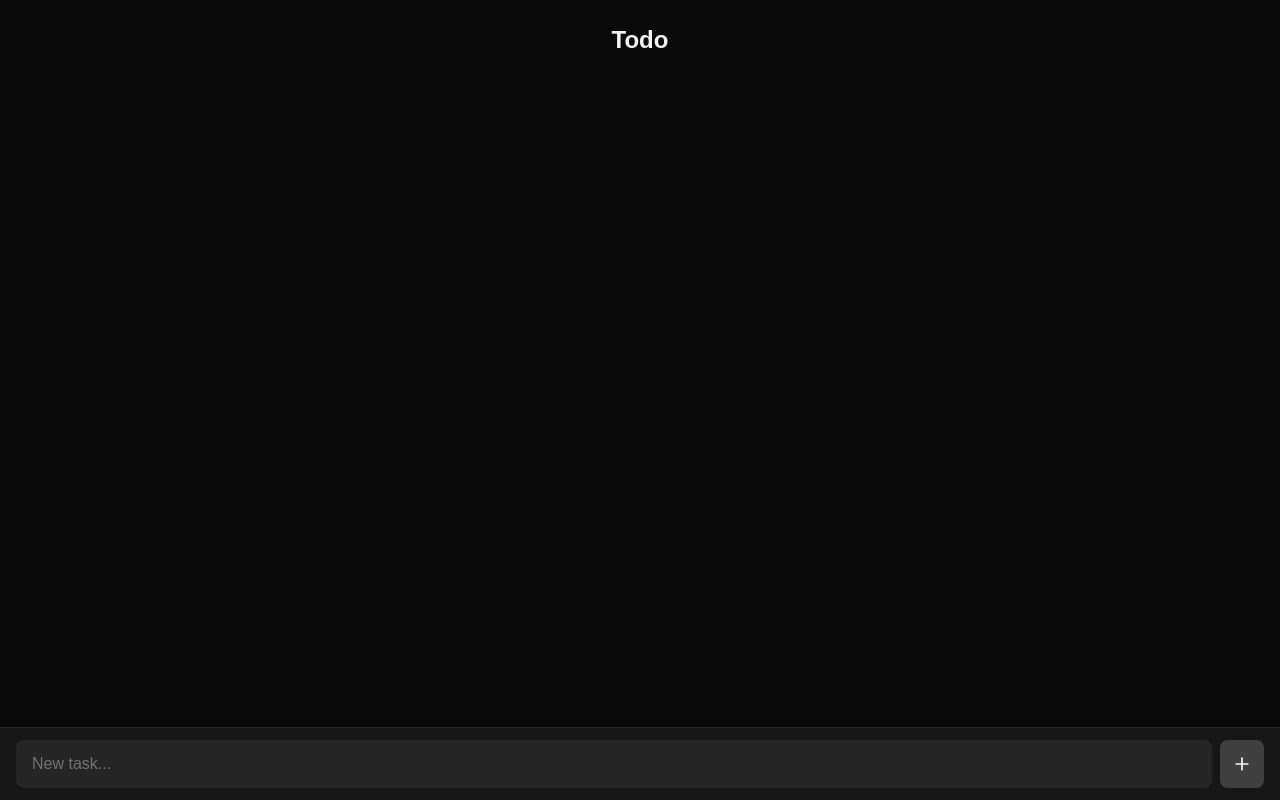
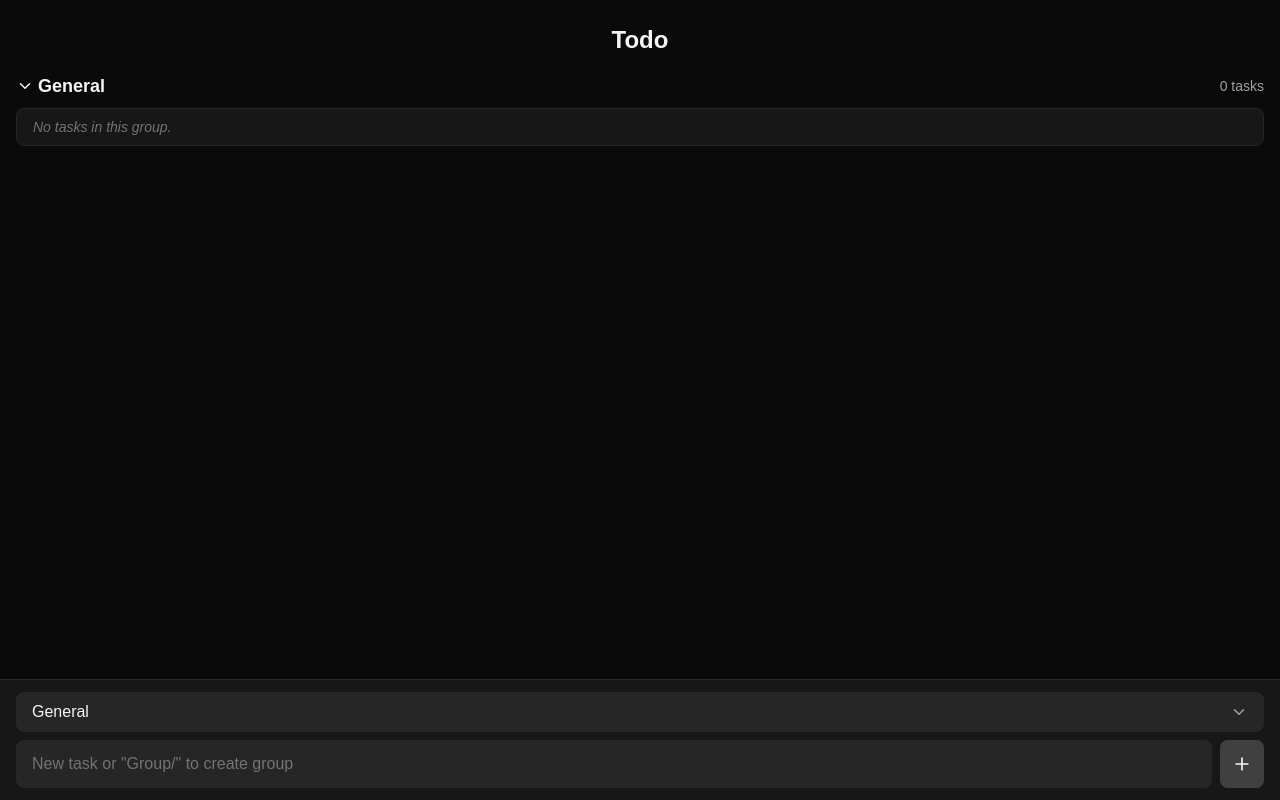
Before and after one commit to theMohmd/pwa-template, a Next.js app: page / in a window 1280 px wide. Built offline with nearby package versions, Linux system fonts and the light colour scheme.

Commit message:
feat: group

```diff
--- a/src/app/page.tsx
+++ b/src/app/page.tsx
@@ -1,92 +1,230 @@
 "use client";
-import { useState, useEffect } from "react";
+import { useRef, useState, useEffect } from "react";
 import {
   DragDropContext,
   Droppable,
   Draggable,
   DropResult,
 } from "@hello-pangea/dnd";
-import { Plus, Trash2, Check, GripVerticalIcon } from "lucide-react";
+import {
+  Plus,
+  Trash2,
+  Check,
+  GripVerticalIcon,
+  ChevronDown,
+  ChevronRight,
+  ChevronUp,
+} from "lucide-react";
 
 interface Todo {
   id: number;
   text: string;
   completed: boolean;
+  group: string;
 }
 
 const TodoPage = () => {
   const [todos, setTodos] = useState<Todo[]>([]);
-  const [newTodo, setNewTodo] = useState("");
+  const [groups, setGroups] = useState<string[]>(["General"]);
+  const [selectedGroup, setSelectedGroup] = useState("General");
+  const [collapsedGroups, setCollapsedGroups] = useState<{
+    [group: string]: boolean;
+  }>({});
+  const [inputValue, setInputValue] = useState("");
+  const [showGroupDropdown, setShowGroupDropdown] = useState(false);
+
+  const dropdownRef = useRef<HTMLDivElement>(null);
 
   useEffect(() => {
-    const storedTodos = localStorage.getItem("todos");
-    if (storedTodos) {
-      setTodos(JSON.parse(storedTodos));
+    const handleClickOutside = (event: MouseEvent) => {
+      if (
+        dropdownRef.current &&
+        !dropdownRef.current.contains(event.target as Node)
+      ) {
+        setShowGroupDropdown(false);
       }
+    };
+
+    document.addEventListener("mousedown", handleClickOutside);
+    return () => {
+      document.removeEventListener("mousedown", handleClickOutside);
+    };
   }, []);
 
+  // Load from localStorage
+  useEffect(() => {
+    const storedTodos = localStorage.getItem("todos");
+    const storedGroups = localStorage.getItem("groups");
+    const storedCollapsed = localStorage.getItem("collapsedGroups");
+
+    if (storedTodos) setTodos(JSON.parse(storedTodos));
+    if (storedGroups) setGroups(JSON.parse(storedGroups));
+    if (storedCollapsed) setCollapsedGroups(JSON.parse(storedCollapsed));
+  }, []);
+
+  // Save to localStorage
   useEffect(() => {
     localStorage.setItem("todos", JSON.stringify(todos));
-  }, [todos]);
+    localStorage.setItem("groups", JSON.stringify(groups));
+    localStorage.setItem("collapsedGroups", JSON.stringify(collapsedGroups));
+  }, [todos, groups, collapsedGroups]);
 
-  const addTodo = () => {
-    if (!newTodo.trim()) return;
-    const newTodoItem: Todo = {
+  // Add task
+  const addTodo = (text: string) => {
+    const newTodo: Todo = {
       id: Date.now(),
-      text: newTodo,
+      text: text.trim(),
       completed: false,
+      group: selectedGroup,
     };
-    setTodos((prev) => [...prev, newTodoItem]);
-    setNewTodo("");
+    setTodos((prev) => [...prev, newTodo]);
   };
 
+  // Add group
+  const addGroup = (name: string) => {
+    const newGroup = name.trim();
+    if (!newGroup || groups.includes(newGroup)) return;
+    setGroups((prev) => [...prev, newGroup]);
+    setSelectedGroup(newGroup);
+  };
+
+  // Input enter handler
+  const handleInputSubmit = () => {
+    const trimmed = inputValue.trim();
+    if (!trimmed) return;
+
+    if (trimmed.endsWith("/")) {
+      addGroup(trimmed.slice(0, -1));
+    } else {
+      addTodo(trimmed);
+    }
+
+    setInputValue("");
+  };
+
+  // Toggle todo complete
   const toggleCompletion = (id: number) => {
     setTodos((prev) =>
       prev.map((todo) =>
-        todo.id === id ? { ...todo, completed: !todo.completed } : todo
-      )
+        todo.id === id ? { ...todo, completed: !todo.completed } : todo,
+      ),
     );
   };
 
+  // Delete todo
   const removeTodo = (id: number) => {
     setTodos((prev) => prev.filter((todo) => todo.id !== id));
   };
 
+  // Collapse/expand group
+  const toggleCollapse = (group: string) => {
+    setCollapsedGroups((prev) => ({
+      ...prev,
+      [group]: !prev[group],
+    }));
+  };
+
+  // DRAG & DROP HANDLER
   const handleDragEnd = (result: DropResult) => {
-    if (!result.destination) return;
+    const { source, destination, draggableId, type } = result;
 
-    const newTodos = Array.from(todos);
-    const [movedItem] = newTodos.splice(result.source.index, 1);
-    newTodos.splice(result.destination.index, 0, movedItem);
+    if (!destination) return;
 
-    setTodos(newTodos);
+    // Reorder groups
+    if (type === "group") {
+      const newGroups = Array.from(groups);
+      const [moved] = newGroups.splice(source.index, 1);
+      newGroups.splice(destination.index, 0, moved);
+      setGroups(newGroups);
+      return;
+    }
+
+    // Move or reorder todos
+    const draggedTodoId = parseInt(draggableId);
+    const draggedTodo = todos.find((t) => t.id === draggedTodoId);
+    if (!draggedTodo) return;
+
+    const filteredTodos = todos.filter((t) => t.id !== draggedTodoId);
+    const destinationGroupTodos = filteredTodos.filter(
+      (t) => t.group === destination.droppableId,
+    );
+
+    destinationGroupTodos.splice(destination.index, 0, {
+      ...draggedTodo,
+      group: destination.droppableId,
+    });
+
+    const updatedTodos = [
+      ...filteredTodos.filter((t) => t.group !== destination.droppableId),
+      ...destinationGroupTodos,
+    ];
+
+    setTodos(updatedTodos);
   };
 
   return (
     <div className="min-h-dvh flex flex-col bg-neutral-950 px-4 py-6 text-neutral-100">
       <div className="text-center text-2xl font-bold mb-4">Todo</div>
 
-      <div className="flex-1 overflow-y-auto pb-28">
+      <div className="flex-1 overflow-y-auto pb-40">
         <DragDropContext onDragEnd={handleDragEnd}>
-          <Droppable droppableId="todos">
+          <Droppable droppableId="group-droppable" type="group">
             {(provided) => (
+              <div {...provided.droppableProps} ref={provided.innerRef}>
+                {groups.map((group, index) => {
+                  const groupTodos = todos
+                    .filter((todo) => todo.group === group)
+                    .sort((a, b) => a.id - b.id);
+                  const isCollapsed = collapsedGroups[group];
+
+                  return (
+                    <Draggable draggableId={group} index={index} key={group}>
+                      {(dragProvided) => (
+                        <div
+                          ref={dragProvided.innerRef}
+                          {...dragProvided.draggableProps}
+                          className="mb-6"
+                        >
+                          <div
+                            {...dragProvided.dragHandleProps}
+                            onClick={() => toggleCollapse(group)}
+                            className="flex justify-between items-center cursor-pointer mb-2"
+                          >
+                            <h2 className="text-lg font-semibold flex items-center gap-1">
+                              {isCollapsed ? (
+                                <ChevronRight size={18} />
+                              ) : (
+                                <ChevronDown size={18} />
+                              )}
+                              {group}
+                            </h2>
+                            <span className="text-sm text-neutral-400">
+                              {groupTodos.length} tasks
+                            </span>
+                          </div>
+
+                          {!isCollapsed && (
+                            <Droppable droppableId={group} type="todo">
+                              {(todoProvided) => (
                                 <ul
-                className="space-y-4"
-                {...provided.droppableProps}
-                ref={provided.innerRef}
+                                  {...todoProvided.droppableProps}
+                                  ref={todoProvided.innerRef}
+                                  className="space-y-4 min-h-[48px]"
                                 >
-                {todos.map((todo, index) => (
+                                  {groupTodos.map((todo, todoIndex) => (
                                     <Draggable
                                       key={todo.id}
                                       draggableId={todo.id.toString()}
-                    index={index}
+                                      index={todoIndex}
                                     >
                                       {(provided, snapshot) => (
                                         <li
                                           ref={provided.innerRef}
                                           {...provided.draggableProps}
                                           className={`flex items-center justify-between p-4 rounded-xl bg-neutral-800 shadow transition ${
-                          snapshot.isDragging ? "shadow-lg" : ""
+                                            snapshot.isDragging
+                                              ? "shadow-lg"
+                                              : ""
                                           }`}
                                         >
                                           <div
@@ -109,13 +247,17 @@ const TodoPage = () => {
 
                                           <div className="flex items-center gap-3 ml-4">
                                             <button
-                            onClick={() => toggleCompletion(todo.id)}
+                                              onClick={() =>
+                                                toggleCompletion(todo.id)
+                                              }
                                               className="text-neutral-400 hover:text-neutral-300"
                                             >
                                               <Check size={20} />
                                             </button>
                                             <button
-                            onClick={() => removeTodo(todo.id)}
+                                              onClick={() =>
+                                                removeTodo(todo.id)
+                                              }
                                               className="text-neutral-400 hover:text-neutral-300"
                                             >
                                               <Trash2 size={20} />
@@ -125,30 +267,106 @@ const TodoPage = () => {
                                       )}
                                     </Draggable>
                                   ))}
+                                  {groupTodos.length === 0 && (
+                                    <li className="text-sm text-neutral-500 italic px-4 py-2 rounded-lg bg-neutral-900 border border-neutral-800">
+                                      No tasks in this group.
+                                    </li>
+                                  )}
+                                  {todoProvided.placeholder}
+                                </ul>
+                              )}
+                            </Droppable>
+                          )}
+                        </div>
+                      )}
+                    </Draggable>
+                  );
+                })}
                 {provided.placeholder}
-              </ul>
+              </div>
             )}
           </Droppable>
         </DragDropContext>
       </div>
 
-      <div className="fixed bottom-0 left-0 right-0 bg-neutral-900 border-t border-neutral-800 px-4 py-3">
+      {/* BOTTOM BAR */}
+      <div className="fixed bottom-0 left-0 right-0 bg-neutral-900 border-t border-neutral-800 px-4 py-3 space-y-2 z-20">
+        {/* Custom Dropdown */}
+        <div className="relative mb-2" ref={dropdownRef}>
+          <button
+            onClick={() => setShowGroupDropdown((prev) => !prev)}
+            className="w-full px-4 py-2 rounded-lg bg-neutral-800 text-left text-neutral-100 flex justify-between items-center"
+          >
+            <span>{selectedGroup}</span>
+            {showGroupDropdown ? (
+              <ChevronUp size={18} className="text-neutral-400" />
+            ) : (
+              <ChevronDown size={18} className="text-neutral-400" />
+            )}
+          </button>
+
+          {showGroupDropdown && (
+            <ul className="absolute bottom-full mb-2 z-30 w-full rounded-lg bg-neutral-800 border border-neutral-700 shadow-lg max-h-60 overflow-y-auto">
+              {groups.map((group) => (
+                <li
+                  key={group}
+                  className="group flex justify-between items-center px-4 py-2 hover:bg-neutral-700"
+                >
+                  <span
+                    onClick={() => {
+                      setSelectedGroup(group);
+                      setShowGroupDropdown(false);
+                    }}
+                    className="cursor-pointer flex-1"
+                  >
+                    {group}
+                  </span>
+                  {group !== "General" && (
+                    <button
+                      onClick={(e) => {
+                        e.stopPropagation();
+                        const confirmed = confirm(
+                          `Delete group "${group}" and all its tasks?`,
+                        );
+                        if (!confirmed) return;
+                        setGroups((prev) => prev.filter((g) => g !== group));
+                        setTodos((prev) =>
+                          prev.filter((todo) => todo.group !== group),
+                        );
+                        if (selectedGroup === group) {
+                          const fallback =
+                            groups.find((g) => g !== group) || "General";
+                          setSelectedGroup(fallback);
+                        }
+                      }}
+                      className="text-neutral-500 group-hover:text-red-400 ml-2"
+                    >
+                      <Trash2 size={16} />
+                    </button>
+                  )}
+                </li>
+              ))}
+            </ul>
+          )}
+        </div>
+
+        {/* Input */}
         <div className="flex gap-2">
           <input
             type="text"
-            value={newTodo}
-            onChange={(e) => setNewTodo(e.target.value)}
+            value={inputValue}
+            onChange={(e) => setInputValue(e.target.value)}
             onKeyDown={(e) => {
               if (e.key === "Enter") {
                 e.preventDefault();
-                addTodo();
+                handleInputSubmit();
               }
             }}
-            placeholder="New task..."
+            placeholder='New task or "Group/" to create group'
             className="flex-1 px-4 py-3 rounded-lg bg-neutral-800 text-neutral-100 placeholder-neutral-500 focus:outline-none focus:ring-2 focus:ring-neutral-700"
           />
           <button
-            onClick={addTodo}
+            onClick={handleInputSubmit}
             className="p-3 rounded-lg bg-neutral-700 hover:bg-neutral-600 text-neutral-100 focus:outline-none focus:ring-2 focus:ring-neutral-500"
           >
             <Plus size={20} />
```
Lines whose indentation alone changed are shown as unchanged.
